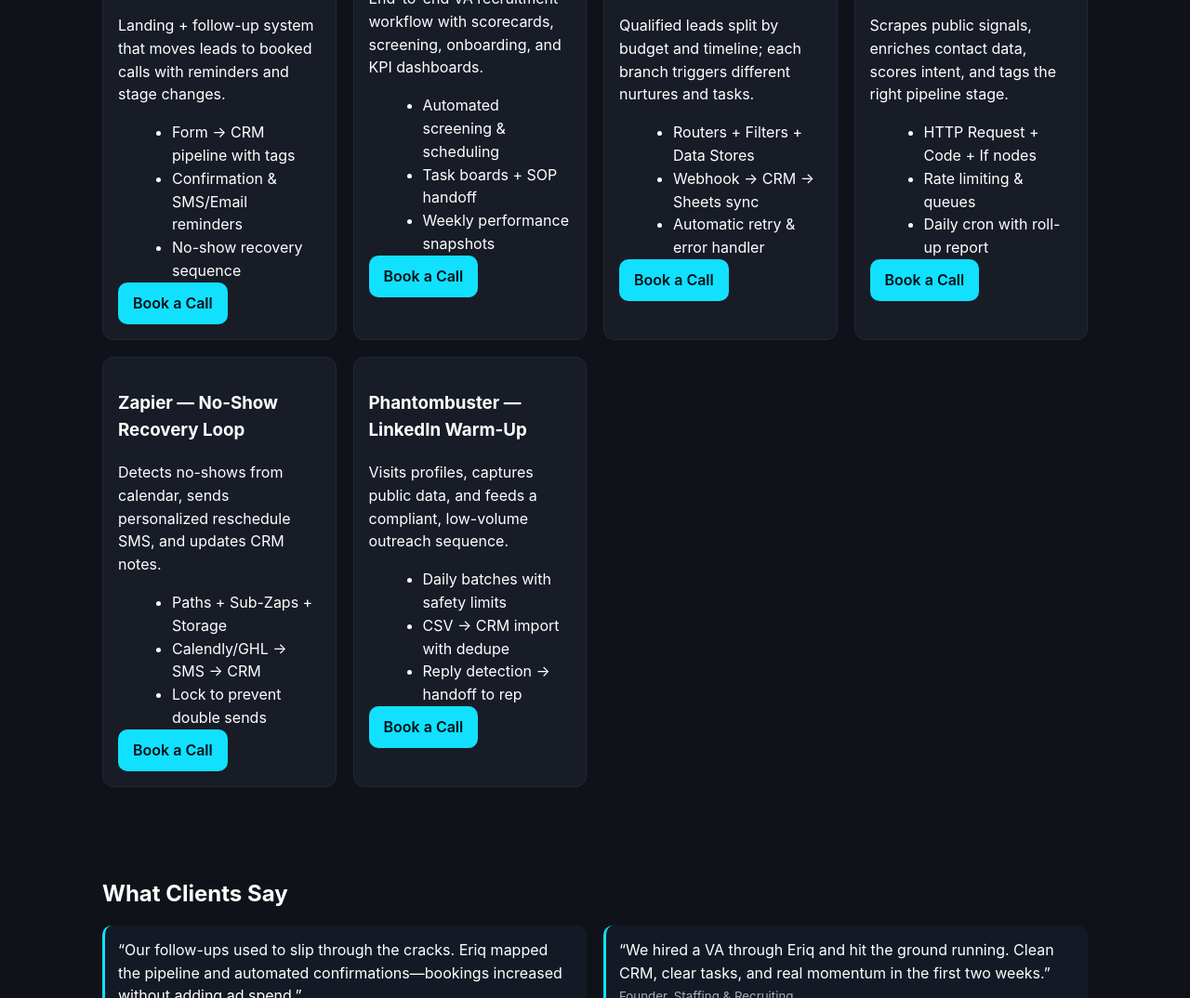
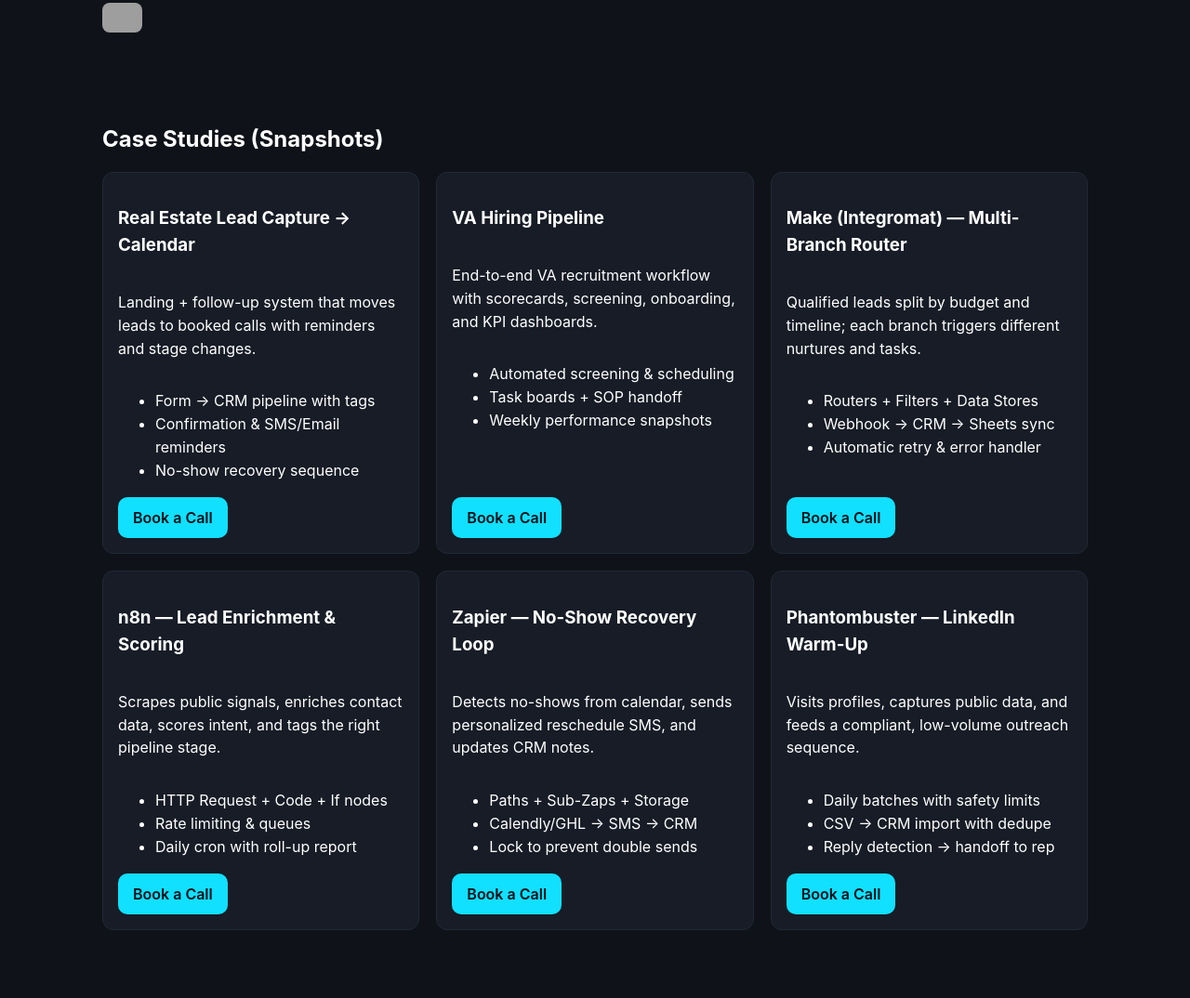
Before and after one commit to Qir05/PortfolioEbberdos, a plain HTML site: page index.html in a window 1280 px wide. Shown: the part 1726-2800 px from the top of the page at 93% size. Drawn offline with Linux system fonts and the light colour scheme; grey boxes are pictures that could not be loaded.

Commit message:
Update index.html

```diff
--- a/index.html
+++ b/index.html
@@ -16,6 +16,7 @@
 a{color:var(--brand);text-decoration:none}
 .wrap{max-width:1100px;margin:0 auto;padding:0 20px}
 
+/* NAV */
 nav{position:sticky;top:0;background:rgba(15,19,25,.85);backdrop-filter:blur(8px);
   border-bottom:1px solid var(--line);z-index:10}
 nav .wrap{display:flex;align-items:center;justify-content:space-between;height:64px}
@@ -23,6 +24,7 @@
 .links a{margin-left:18px;color:#cfd2da}
 .links a:hover{color:#fff}
 
+/* HERO */
 .hero{
   position:relative;border-bottom:1px solid var(--line);
   background:
@@ -44,24 +46,45 @@
   padding:10px 16px;border-radius:10px;border:0}
 .btn.sec{background:#0e1622;color:#e6f8fb;border:1px solid #194352}
 
+/* PHOTO */
 img.photo{width:100%;max-width:320px;border-radius:50%;border:3px solid var(--brand);
   box-shadow:0 8px 30px rgba(0,0,0,.5)}
 
+/* LAYOUT SECTIONS */
 .section{padding:48px 0}
 h2{margin:0 0 16px}
 .two-col{display:grid;grid-template-columns:1fr 1fr;gap:18px}
-.list{display:grid;grid-template-columns:repeat(4,1fr);gap:18px}
-.card{background:var(--card);border:1px solid var(--line);border-radius:12px;padding:16px}
 
-.logos .badgegrid{display:flex;flex-wrap:wrap;gap:10px}
-.logos img{height:32px;image-rendering:auto;display:block;border-radius:8px}
-
-.proj ul{margin:8px 0 0 18px}
-.quote{background:#141a25;border-left:3px solid var(--brand);padding:14px;border-radius:10px}
+/* === UNIFIED CARD STYLES (Case Studies & Testimonials) === */
+.card, .quote{
+  background:var(--card);
+  border:1px solid var(--line);
+  border-radius:12px;
+  padding:16px;
+  display:flex;
+  flex-direction:column;
+  justify-content:space-between;
+  min-height:260px;          /* makes heights match */
+}
+.card .btns{margin-top:auto}  /* pins buttons to bottom */
 .quote small{color:#a7adba}
 
+/* CASE STUDIES GRID */
+.list{
+  display:grid;
+  grid-template-columns:repeat(auto-fit,minmax(260px,1fr));
+  gap:18px;
+  align-items:stretch;       /* stretch to equal height */
+}
+
+/* TOOLS */
+.logos .badgegrid{display:flex;flex-wrap:wrap;gap:10px}
+.logos img{height:32px;display:block;border-radius:8px}
+
+/* FOOTER */
 footer{padding:28px 0;color:#9da3ae;border-top:1px solid var(--line)}
 
+/* Responsive */
 @media (max-width:900px){
   .hero-grid{grid-template-columns:1fr}
   .two-col,.list{grid-template-columns:1fr}
@@ -95,7 +118,6 @@
         </div>
       </div>
       <div>
-        <!-- Put your photo at /assets/erique-photo.png -->
         <img class="photo" src="assets/erique-photo.png" alt="Eriq Berdos portrait" />
       </div>
     </div>
@@ -224,10 +246,10 @@
     <div class="wrap">
       <h2>What Clients Say</h2>
       <div class="two-col">
-        <div class="quote">“Our follow-ups used to slip through the cracks. Eriq mapped the pipeline and automated confirmations—bookings increased without adding ad spend.”<br><small>Operations Lead, US Real Estate Team</small></div>
-        <div class="quote">“We hired a VA through Eriq and hit the ground running. Clean CRM, clear tasks, and real momentum in the first two weeks.”<br><small>Founder, Staffing & Recruiting</small></div>
-        <div class="quote">“He rebuilt our nurture sequences and fixed deliverability. Replies became actual conversations instead of spam complaints.”<br><small>Agency Owner, Digital Marketing</small></div>
-        <div class="quote">“Clear SOPs, sensible automations, and a dashboard we actually check. The system finally supports the team.”<br><small>COO, E-commerce Brand</small></div>
+        <div class="quote card">“Our follow-ups used to slip through the cracks. Eriq mapped the pipeline and automated confirmations—bookings increased without adding ad spend.”<br><small>Operations Lead, US Real Estate Team</small></div>
+        <div class="quote card">“We hired a VA through Eriq and hit the ground running. Clean CRM, clear tasks, and real momentum in the first two weeks.”<br><small>Founder, Staffing & Recruiting</small></div>
+        <div class="quote card">“He rebuilt our nurture sequences and fixed deliverability. Replies became actual conversations instead of spam complaints.”<br><small>Agency Owner, Digital Marketing</small></div>
+        <div class="quote card">“Clear SOPs, sensible automations, and a dashboard we actually check. The system finally supports the team.”<br><small>COO, E-commerce Brand</small></div>
       </div>
       <div class="btns" style="margin-top:16px">
         <a class="btn" target="_blank" rel="noopener" href="https://calendly.com/ebberdos/eriq-personal-meeting">Book a Call</a>
```
